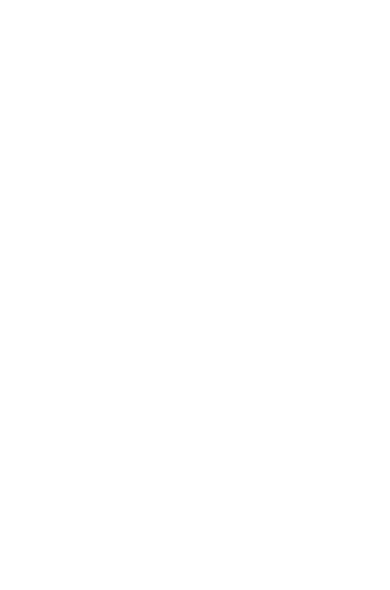
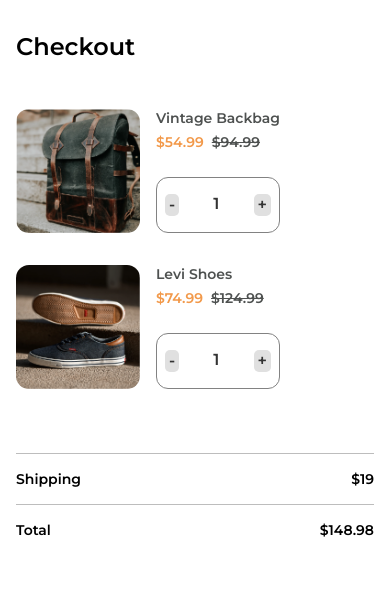
Before and after one commit to JaspalSingh1998/checkout, a plain HTML site: page index.html in a window 390 px wide. Drawn offline with Linux system fonts and the light colour scheme.

Commit message:
Added Checkout Section mobile

```diff
--- a/index.html
+++ b/index.html
@@ -5,9 +5,69 @@
     <meta name="viewport" content="width=device-width, initial-scale=1" />
 
     <link rel="icon" href="devchallenges.png" />
+    <link rel="preconnect" href="https://fonts.googleapis.com" />
+    <link rel="preconnect" href="https://fonts.gstatic.com" crossorigin />
+    <link
+      href="https://fonts.googleapis.com/css2?family=Montserrat:wght@600&display=swap"
+      rel="stylesheet"
+    />
+    <link
+      rel="stylesheet"
+      href="https://cdnjs.cloudflare.com/ajax/libs/font-awesome/5.15.4/css/all.min.css"
+      integrity="sha512-1ycn6IcaQQ40/MKBW2W4Rhis/DbILU74C1vSrLJxCq57o941Ym01SwNsOMqvEBFlcgUa6xLiPY/NS5R+E6ztJQ=="
+      crossorigin="anonymous"
+      referrerpolicy="no-referrer"
+    />
     <link rel="stylesheet" href="./style.css" />
 
     <title>Checkout Form</title>
   </head>
-  <body></body>
+  <body>
+    <div class="container">
+      <h2 class="section-heading">Checkout</h2>
+      <div class="inner-wrapper">
+        <div class="form-wrapper"></div>
+        <div class="checkout-wrapper">
+          <div class="checkout-items">
+            <div class="checkout-item">
+              <img src="./photo1.png" alt="checkout item" />
+              <div>
+                <p class="item-name">Vintage Backbag</p>
+                <p class="price">$54.99<span class="original">$94.99</span></p>
+
+                <div class="quantity">
+                  <span class="updater">-</span>
+                  <p class="count">1</p>
+                  <span class="updater">+</span>
+                </div>
+              </div>
+            </div>
+            <div class="checkout-item">
+              <img src="./photo2.png" alt="checkout item" />
+              <div>
+                <p class="item-name">Levi Shoes</p>
+                <p class="price">$74.99<span class="original">$124.99</span></p>
+
+                <div class="quantity">
+                  <span class="updater">-</span>
+                  <p class="count">1</p>
+                  <span class="updater">+</span>
+                </div>
+              </div>
+            </div>
+          </div>
+          <div class="checkout-price">
+            <div class="shipping">
+              <p>Shipping</p>
+              <p>$19</p>
+            </div>
+            <div class="total">
+              <p>Total</p>
+              <p>$148.98</p>
+            </div>
+          </div>
+        </div>
+      </div>
+    </div>
+  </body>
 </html>
--- a/style.css
+++ b/style.css
@@ -3,6 +3,12 @@
   --dark-gary: #333333;
   --light-gray: #828282;
   --accent: #f2994a;
+
+  --font-weight: 600;
+
+  --fs-large: 1.5rem;
+  --fs-md: 0.875rem;
+  --fs-sm: 0.75rem;
 }
 *,
 *::after,
@@ -11,3 +17,69 @@
   padding: 0;
   box-sizing: border-box;
 }
+body {
+  font-family: "Montserrat", sans-serif;
+  font-size: var(--fs-md);
+  font-weight: var(--font-weight);
+}
+.container {
+  max-width: 1000px;
+  padding: 2rem 1rem;
+}
+.section-heading {
+  font-size: var(--fs-large);
+  margin-bottom: 3rem;
+}
+img {
+  width: 124px;
+  height: 124px;
+  border-radius: 13px;
+}
+.checkout-items {
+  display: grid;
+  gap: 2rem;
+  margin-bottom: 4rem;
+}
+.checkout-item {
+  display: flex;
+  gap: 1rem;
+}
+.checkout-item > div {
+  display: flex;
+  flex-direction: column;
+}
+.item-name {
+  color: var(--form-heading);
+  margin-bottom: 0.4rem;
+}
+.price {
+  color: var(--accent);
+}
+.original {
+  text-decoration: line-through;
+  color: var(--form-heading);
+  margin-left: 0.5rem;
+}
+.quantity {
+  font-size: 1rem;
+  min-width: 124px;
+  display: flex;
+  justify-content: space-between;
+  padding: 1rem 0.5rem;
+  border: 1px solid #828282;
+  border-radius: 12px;
+  color: var(--dark-gary);
+  margin-top: auto;
+}
+.updater {
+  background-color: #e0e0e0;
+  padding: 0.1rem 0.25rem;
+  border-radius: 5px;
+}
+.shipping,
+.total {
+  padding: 1rem 0;
+  border-top: 1px solid #bdbdbd;
+  display: flex;
+  justify-content: space-between;
+}
```
